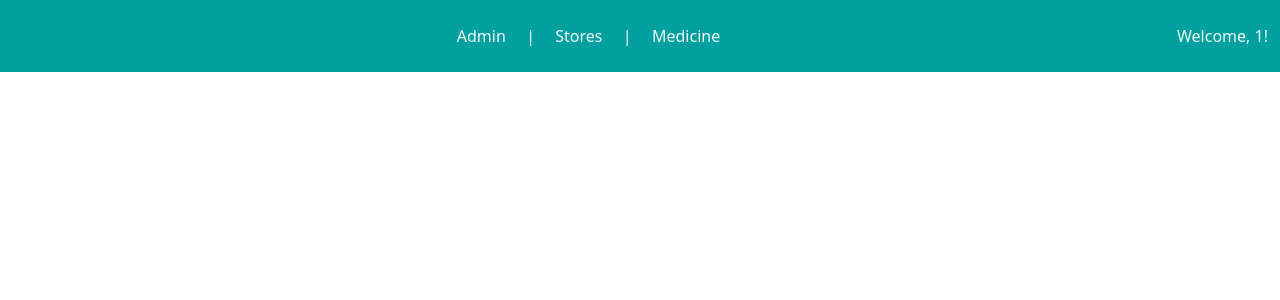
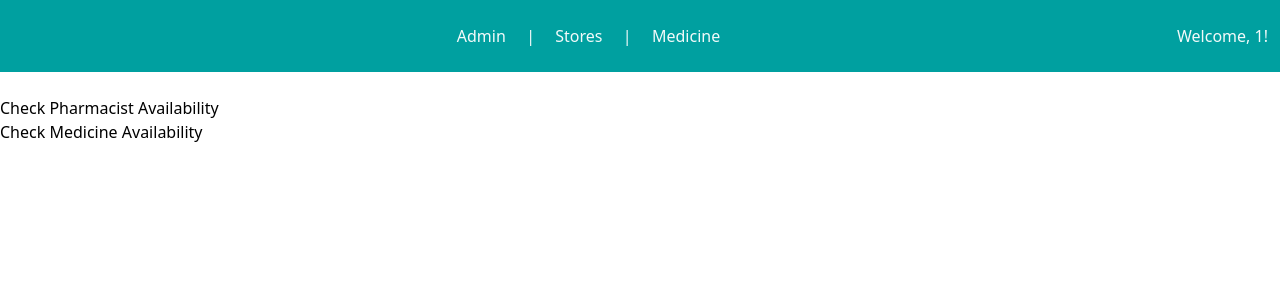
Before and after one commit to rizvan93/pharmacy-availability-checker, a React (Vite) app: page / in a window 1280 px wide. Shown: the top 300 px of the page. Built offline with nearby package versions, Linux system fonts and the light colour scheme.

Commit message:
make consumer index default

```diff
--- a/src/pages/App/App.jsx
+++ b/src/pages/App/App.jsx
@@ -25,6 +25,7 @@ function App() {
           <Route path="/consumers/*" element={<ConsumersRouter />} />
           <Route path="/medicines/*" element={<MedicinesRouter />} />
           <Route path="/pharmacists/*" element={<PharmacistsRouter />} />
+          <Route path="/*" element={<ConsumersRouter />} />
         </Routes>
       </div>
     </div>
```
